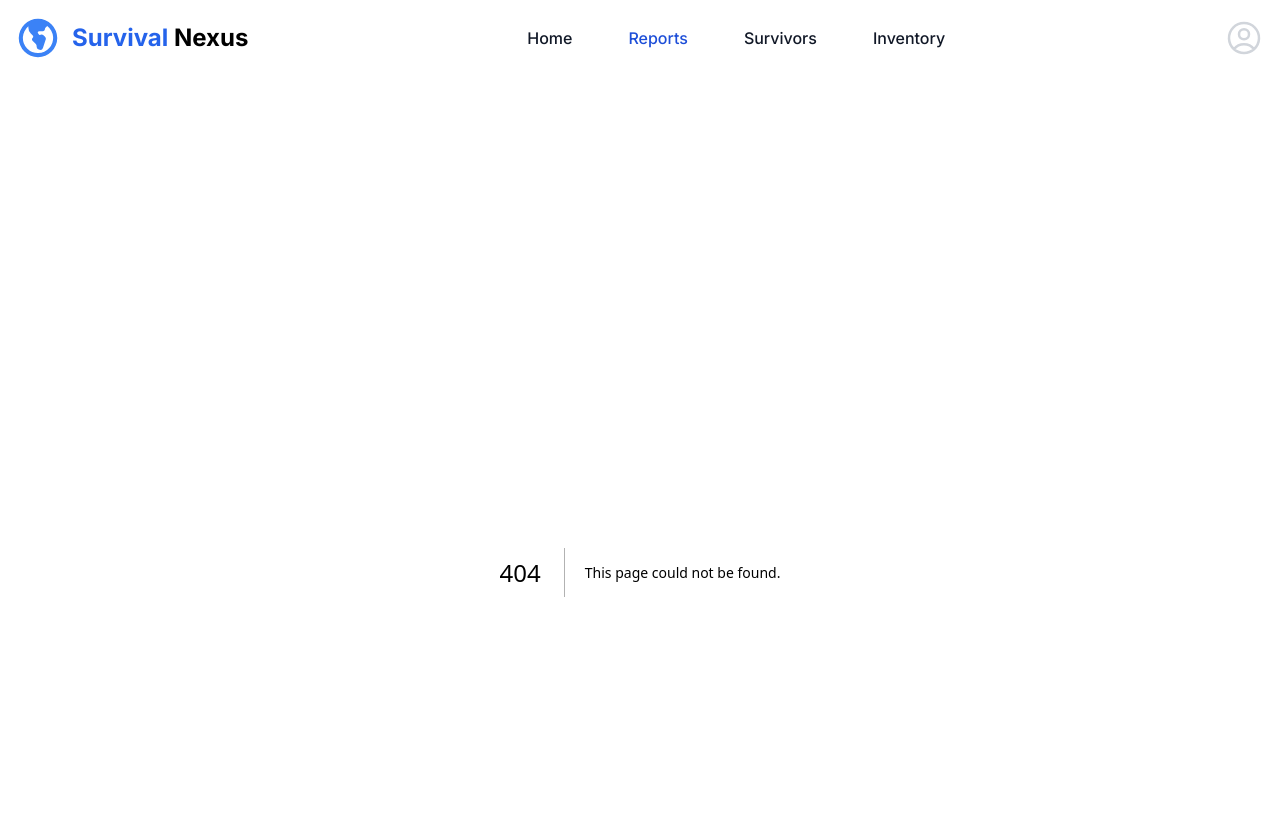
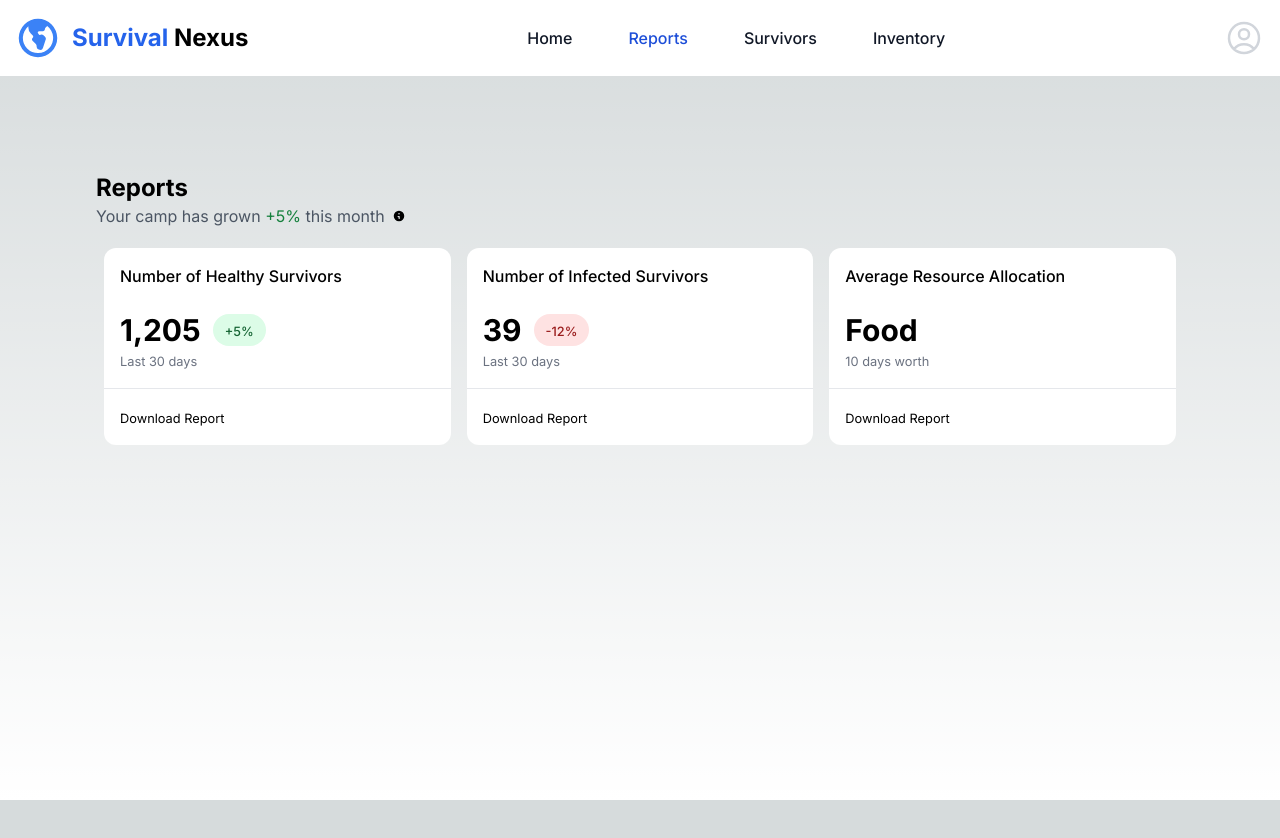
Before and after one commit to jorgeperezn/Survival-nexus-world, a Next.js app: page /reports in a window 1280 px wide. Before the commit this address had no page. Shown: the top 838 px of the page. After the commit the page ends 800 px from the top, so only its background shows below. Built offline with nearby package versions, Linux system fonts and the light colour scheme.

Commit message:
feat: Create Report page. Add information circle icon to InventoryList and SurvivorsList components

```diff
--- a/src/app/(modules)/inventory/components/InventoryList.tsx
+++ b/src/app/(modules)/inventory/components/InventoryList.tsx
@@ -7,6 +7,7 @@ import { Table } from "@/app/components/table";
 import { Avatar } from "@/app/components/avatar";
 
 import { InventoryItem, Item, Survivor } from "@/types";
+import { InformationCircleIcon } from "@heroicons/react/16/solid";
 
 interface InventoryListProps {
   survivors: Survivor[];
@@ -77,7 +78,10 @@ export const InventoryList = (props: InventoryListProps) => {
         <h2 className="text-2xl font-bold dark:text-white">
           List of Survivors inventories
         </h2>
-        <p>You have {totalItems} inventories logged</p>
+        <div className="flex items-center gap-2">
+          <p>You have {totalItems} inventories logged</p>
+          <InformationCircleIcon className="h-4 w-4" />
+        </div>
       </div>
 
       <Table headers={inventoryHeaders} rows={inventoryRows} />
--- /dev/null
+++ b/src/app/(modules)/reports/page.tsx
@@ -0,0 +1,82 @@
+import { Badge } from "@/app/components/badge";
+import { InformationCircleIcon } from "@heroicons/react/16/solid";
+
+interface ReportsPageProps {}
+
+const ReportsPage = (props: ReportsPageProps) => {
+  const currentMonthGrowth = 5;
+
+  const reportCards = [
+    {
+      id: 1,
+      title: "Number of Healthy Survivors",
+      growth: "+5%",
+      growthType: true,
+      highlight: "1,205",
+      timeLabel: "Last 30 days",
+    },
+    {
+      id: 2,
+      title: "Number of Infected Survivors",
+      growth: "-12%",
+      growthType: false,
+      highlight: "39",
+      timeLabel: "Last 30 days",
+    },
+    {
+      id: 3,
+      title: "Average Resource Allocation",
+      highlight: "Food",
+      timeLabel: "10 days worth",
+    },
+  ];
+
+  return (
+    <div className="flex flex-col gap-5">
+      <div>
+        <h2 className="text-2xl font-bold">Reports</h2>
+        <div className="flex items-center gap-2">
+          <p className="text-gray-600">
+            Your camp has grown{" "}
+            <span className="text-green-700">+{currentMonthGrowth}%</span> this
+            month
+          </p>
+          <InformationCircleIcon className="h-3 w-3" />
+        </div>
+      </div>
+
+      <div className="flex flex-wrap">
+        {reportCards.map((report) => (
+          <div key={report.id} className="w-full sm:w-full md:w-1/3 mb-4 px-2">
+            <div className="bg-white dark:bg-gray-800 rounded-xl">
+              <div className="p-4">
+                <h3 className="font-medium mb-6">{report.title}</h3>
+                <div className="flex items-center gap-3">
+                  <span className="font-bold text-3xl">{report.highlight}</span>
+                  {report.growth && (
+                    <Badge type={report.growthType ? "success" : "danger"}>
+                      <small>{report.growth}</small>
+                    </Badge>
+                  )}
+                </div>
+                <small className="font-normal text-gray-500">
+                  {report.timeLabel}
+                </small>
+              </div>
+
+              <hr />
+
+              <div className="p-4">
+                <button>
+                  <small>Download Report</small>
+                </button>
+              </div>
+            </div>
+          </div>
+        ))}
+      </div>
+    </div>
+  );
+};
+
+export default ReportsPage;
--- a/src/app/(modules)/survivors/components/SurvivorsList.tsx
+++ b/src/app/(modules)/survivors/components/SurvivorsList.tsx
@@ -8,6 +8,7 @@ import { Badge } from "@/app/components/badge";
 import { Avatar } from "@/app/components/avatar";
 
 import { Survivor } from "@/types";
+import { InformationCircleIcon } from "@heroicons/react/16/solid";
 
 interface SurvivorListProps {
   survivors: Survivor[];
@@ -71,7 +72,10 @@ export const SurvivorList = ({ survivors }: SurvivorListProps) => {
           <h2 className="text-2xl font-bold dark:text-white">
             List of survivors
           </h2>
-          <p>You have {healthySurvivorsCount} healthy survivors</p>
+          <div className="flex items-center gap-2">
+            <p>You have {healthySurvivorsCount} healthy survivors</p>
+            <InformationCircleIcon className="h-4 w-4" />
+          </div>
         </div>
 
         <button
```
